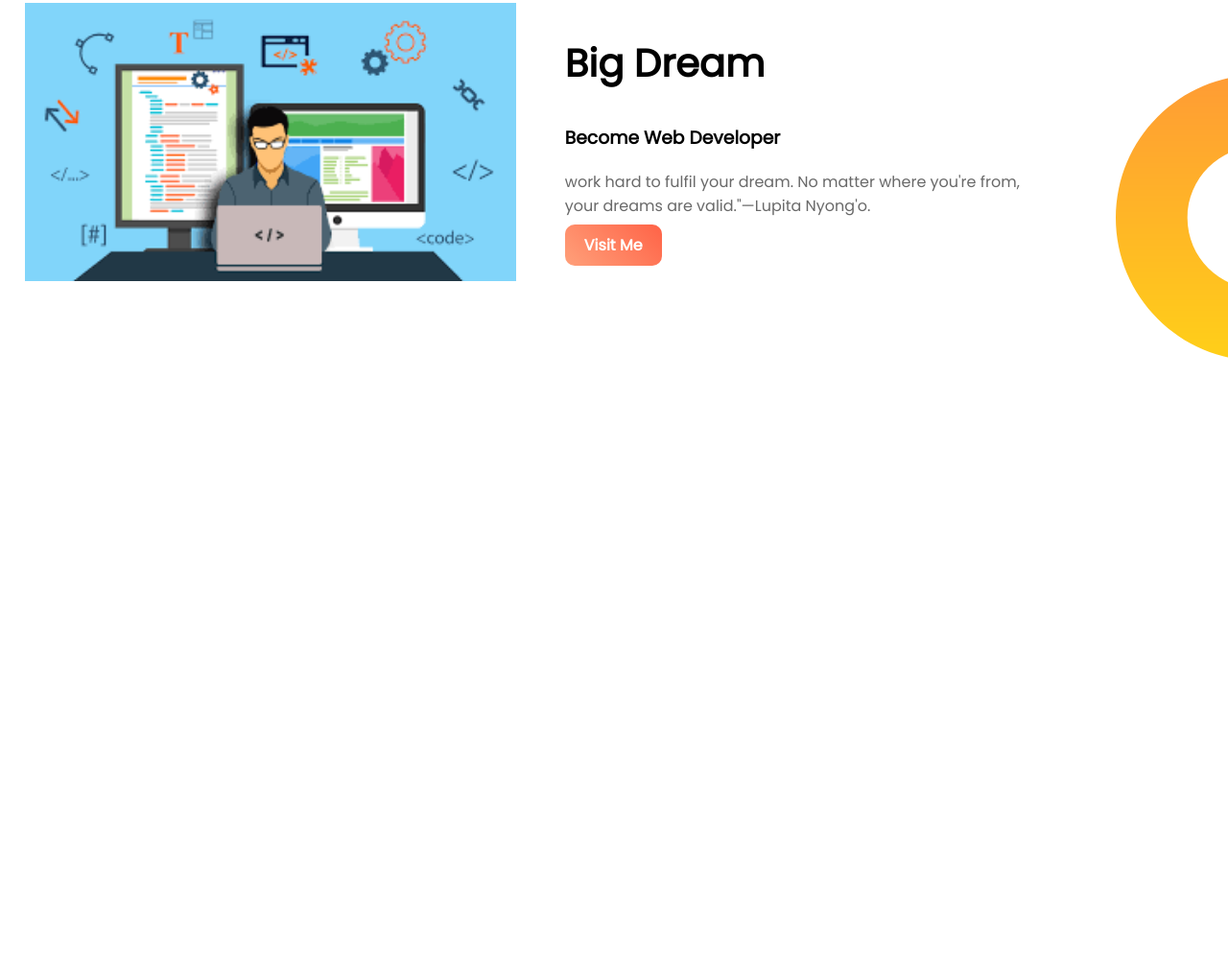
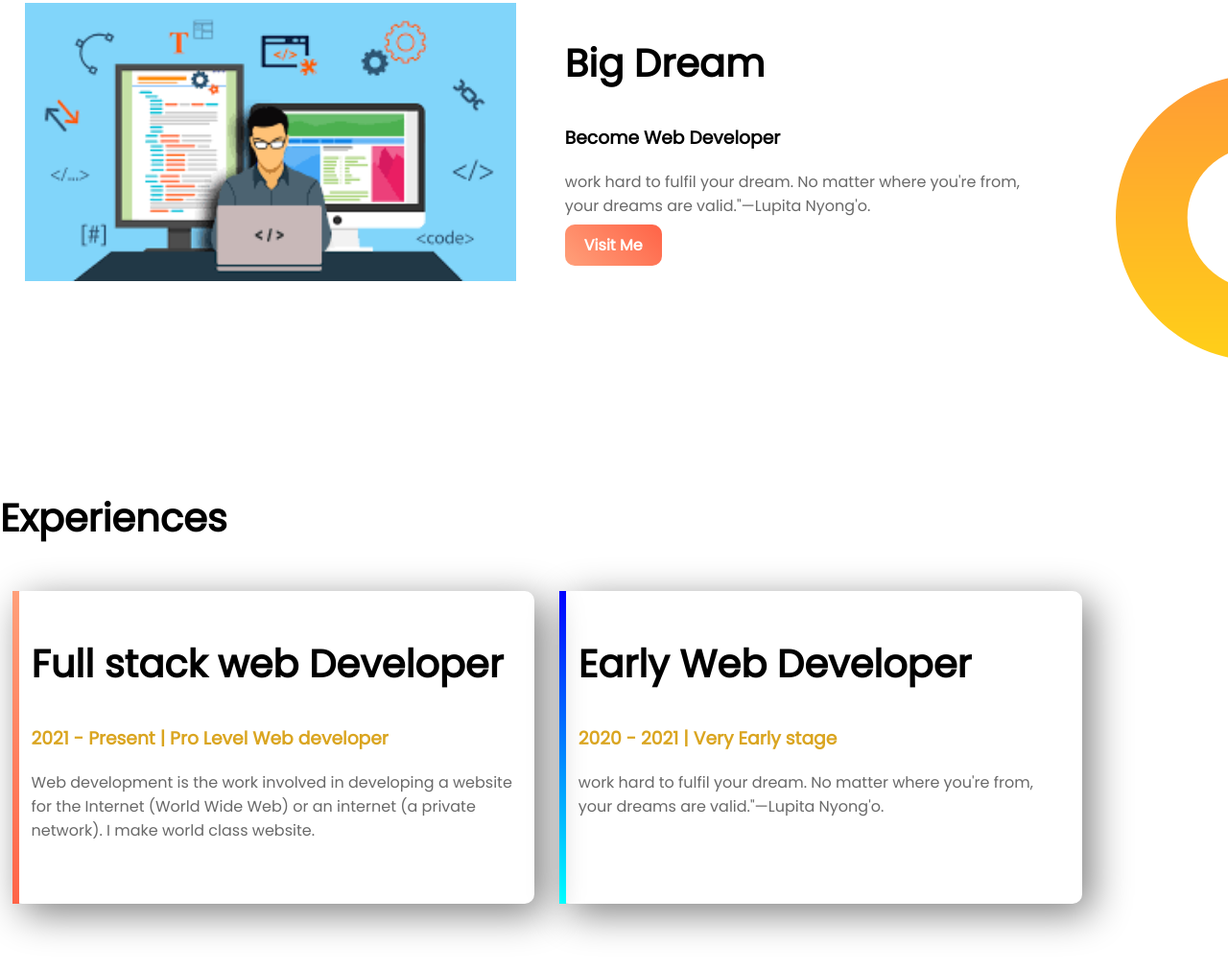
Before and after one commit to rafiul-tonu/Web-Portfolio, a plain HTML site: page index.html in a window 1280 px wide. Shown: the part 523-1533 px from the top of the page at 96% size. Before the commit the page ends 1000 px from the top, so only its background shows below. Drawn offline with Linux system fonts and the light colour scheme.

Commit message:
web-portfolio

```diff
--- a/index.html
+++ b/index.html
@@ -33,6 +33,21 @@
       </div>
 
     </section>
+    <section class="experience-area">
+      <h2>Experiences</h2>
+      <div id="stack" class="half-width single-experience">
+        <h2>Full stack web Developer</h2>
+        <h3><span class="name-highlight">2021 - Present | Pro Level Web developer</span></h3>
+        <p>Web development is the work involved in developing a website for the Internet (World Wide Web) or an internet (a private network). I make world class website.</p>
+        </div>
+        <div id="stack2" class="half-width single-experience">
+          <h2>Early Web Developer</h2>
+          <h3> <span class="name-highlight">2020 - 2021 | Very Early stage</span></h3>
+          <p>work hard to fulfil your dream. No matter where you're from, your dreams are valid."—Lupita Nyong'o.</p>
+
+       </div>
+
+    </section>
 
   </body>
   </html>
--- a/style.css
+++ b/style.css
@@ -43,3 +43,18 @@ section{
   background-repeat: no-repeat;
   background-position: right;
 }
+.single-experience{
+  box-shadow: 10px 10px 40px gray;
+  border-radius: 10px;
+  height: 60%;
+}
+#stack{
+  border-left:7px solid;
+  border-image:linear-gradient(180deg, lightSalmon, tomato);
+  border-image-slice: 1;
+}
+#stack2{
+  border-left:7px solid;
+  border-image:linear-gradient(180deg, blue, cyan);
+  border-image-slice: 1;
+}
```
Lines whose indentation alone changed are shown as unchanged.
